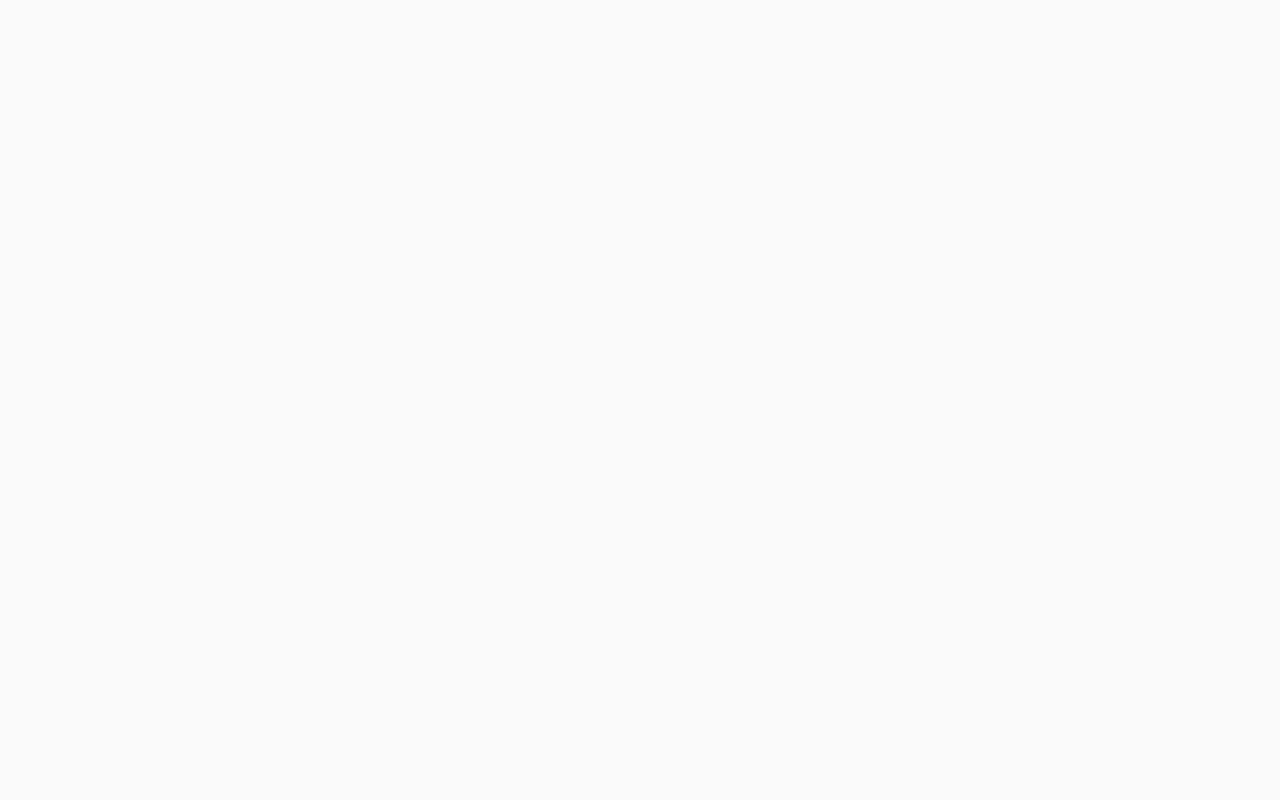
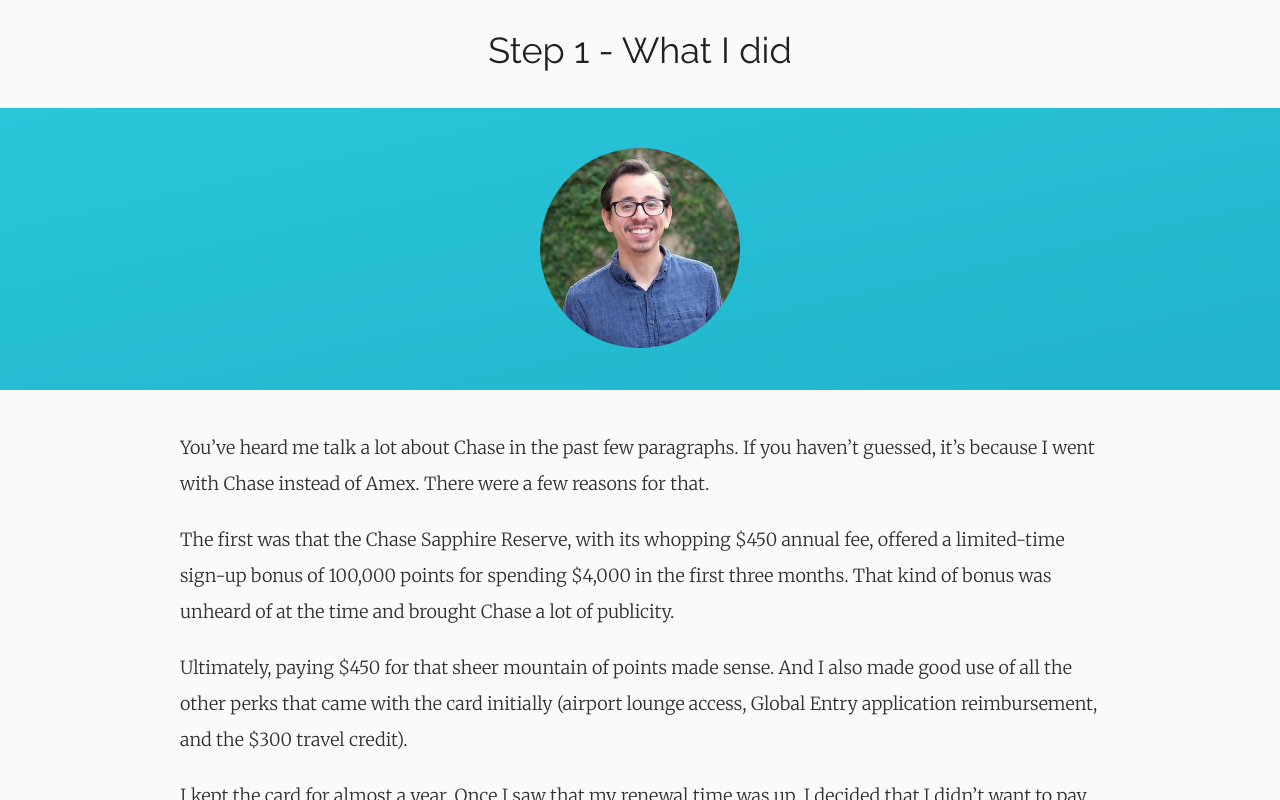
Before and after one commit to matt-hernandez/vacation-tips, a React (Create React App) app: page /step1WhatIDid in a window 1280 px wide. Built offline with nearby package versions, Linux system fonts and the light colour scheme.

Commit message:
Add last page of Step 1

```diff
--- a/src/components/banner.js
+++ b/src/components/banner.js
@@ -1,18 +1,21 @@
 import React from 'react';
 import PropTypes from 'prop-types';
+import me from '../images/small.jpg';
 
-function Banner({icon, color}) {
+function Banner({icon, color, headshot}) {
   const icons = Array.isArray(icon) ? icon : [icon];
   return (
     <div className="banner" style={{ backgroundColor: color }}>
-      {icons.map(ico => <i key={ico} className={`${ico} fa-9x`} />)}
+      {!headshot && icons.map(ico => <i key={ico} className={`${ico} fa-9x`} />)}
+      {headshot && <img className="headshot" src={me} alt="Matt Hernandez" />}
     </div>
   );
 }
 
 Banner.propTypes = {
   color: PropTypes.string,
-  icon: PropTypes.oneOfType([ PropTypes.string, PropTypes.array ])
+  headshot: PropTypes.bool,
+  icon: PropTypes.oneOfType([ PropTypes.string, PropTypes.array ]),
 };
 
 export default Banner;
--- a/src/constants/journey.js
+++ b/src/constants/journey.js
@@ -7,6 +7,7 @@
 import Disclaimer3 from '../pages/00-4-Disclaimer3';
 import Step1 from '../pages/01-1-Step1';
 import Step1Continued from '../pages/01-2-Step1';
+import Step1WhatIDid from '../pages/01-3-Step1';
 
 const journey = [
   {
@@ -32,6 +33,10 @@
   {
     url: '/step1Continued',
     component: pageGenerator(Step1Continued)
+  },
+  {
+    url: '/step1WhatIDid',
+    component: pageGenerator(Step1WhatIDid)
   }
 ];
 
--- a/src/index.scss
+++ b/src/index.scss
@@ -236,6 +236,12 @@
       margin-left: rem(48px);
     }
   }
+
+  .headshot {
+    width: rem(200px);
+    height: rem(200px);
+    border-radius: 50%;
+  }
 }
 
 .fa, .far, .fab {
--- /dev/null
+++ b/src/pages/01-3-Step1.js
@@ -0,0 +1,51 @@
+import React, { Component } from 'react';
+import Banner from '../components/banner';
+
+class Step1WhatIDid extends Component {
+  render() {
+    return (
+      <>
+        <section>
+          <h1>Step 1 - What I did</h1>
+        </section>
+        <Banner headshot={true} color="#22b8cf" />
+        <section>
+          <p>
+            You’ve heard me talk a lot about Chase in the past few paragraphs. If you haven&#x2019;t
+            guessed, it&#x2019;s because I went with Chase instead of Amex. There were a few reasons
+            for that.
+          </p>
+          <p>
+            The first was that the Chase Sapphire Reserve, with its whopping $450 annual fee,
+            offered a limited-time sign-up bonus of 100,000 points for spending $4,000 in the
+            first three months. That kind of bonus was unheard of at the time and brought Chase a
+            lot of publicity.
+          </p>
+          <p>
+            Ultimately, paying $450 for that sheer mountain of points made sense. And I also
+            made good use of all the other perks that came with the card initially (airport lounge
+            access, Global Entry application reimbursement, and the $300 travel credit).
+          </p>
+          <p>
+            I kept the card for almost a year. Once I saw that my renewal time was up, I decided
+            that I didn&#x2019;t want to pay $450 again. I called Chase and had them downgrade
+            my card to the Sapphire Preferred. I lost some great perks, but without a massive
+            sign-up bonus to back it up, $450 was just too much.
+          </p>
+          <p>
+            Today, the Chase Sapphire Reserve only offers a 50,000 point sign-up bonus.
+            There&#x2019;s talk that they may do another 100,000 point sign-up promotion in the
+            future, but I&#x2019;m not a fortune teller.
+          </p>
+          <p>
+            All this said, just because I went with Chase doesn&#x2019;t mean you should.
+            There&#x2019;s still one major thing we need to look at before we can definitively make
+            a choice on which bank to join up with: your airline.
+          </p>
+        </section>
+      </>
+    );
+  }
+}
+
+export default Step1WhatIDid;
```
Also changed, not shown: src/images/small.jpg (added).
